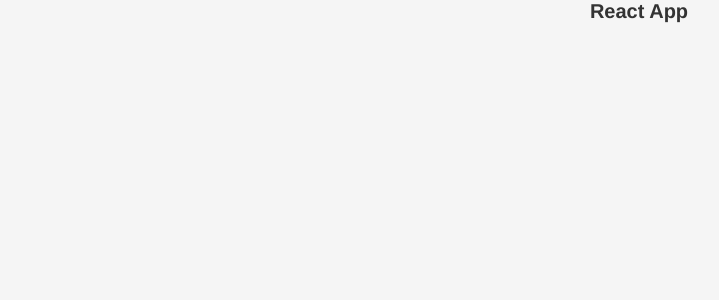
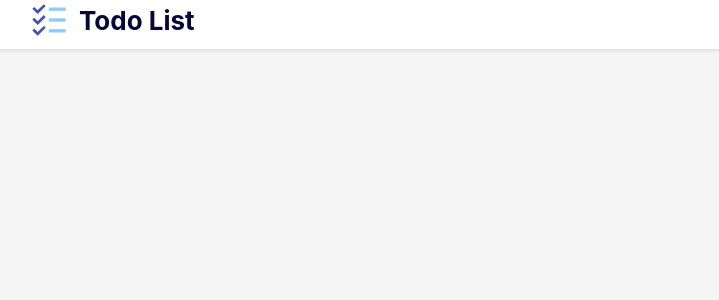
Before and after one commit to Isaac177/Isaac177.github.io, a React (Create React App) app: page / in a window 1280 px wide. Shown: the top 300 px of the page, without its empty margins (1-720 px from the left). Built offline with nearby package versions, Linux system fonts and the light colour scheme.

Commit message:
App header

```diff
--- a/src/App.js
+++ b/src/App.js
@@ -1,12 +1,13 @@
 import React from 'react';
 import './App.less';
+import Header from "./components/Header";
 
 
 
 const App = () => {
     return (
-        <div className="App">
-            <h1>React App</h1>
+        <div className="todo-list">
+            <Header />
         </div>
     );
 }
--- a/src/App.less
+++ b/src/App.less
@@ -1,5 +1,38 @@
-.App {
-  text-align: center;
-  color: #333;
-  font-family: 'Helvetica Neue', Helvetica, Arial, sans-serif;
-}
+@import "index.less";
+
+/* Header */
+
+.header {
+  background-color: #fff;
+  border-bottom: 1px solid #e5e5e5;
+  box-shadow: 0 1px 3px rgba(0, 0, 0, 0.1);
+  height: 50px;
+  position: fixed;
+  top: 0;
+  width: 100%;
+  z-index: 100;
+
+  &__navbar {
+    height: 100%;
+  }
+
+  &__logo {
+    display: flex;
+    flex-direction: row;
+    gap: 10px;
+    align-items: center;
+    padding: 0 30px;
+  }
+
+  &__logo-icon {
+    font-size: 1.6rem;
+    font-weight: 700;
+    color: #060638;
+  }
+
+  &__logo-text {
+    font-size: 2.6rem;
+    font-weight: 700;
+    color: #060638;
+  }
+};
--- /dev/null
+++ b/src/components/Header.jsx
@@ -0,0 +1,19 @@
+import React from 'react';
+import {FcTodoList} from "react-icons/fc";
+import '../App.less';
+
+
+const Header = () => {
+    return (
+        <header className="header">
+            <nav className="header__navbar">
+                <div className="header__logo">
+                    <FcTodoList className="header__logo-icon" size={40}/>
+                    <h1 className="header__logo-text">Todo List</h1>
+                </div>
+            </nav>
+        </header>
+    );
+};
+
+export default Header;
```
